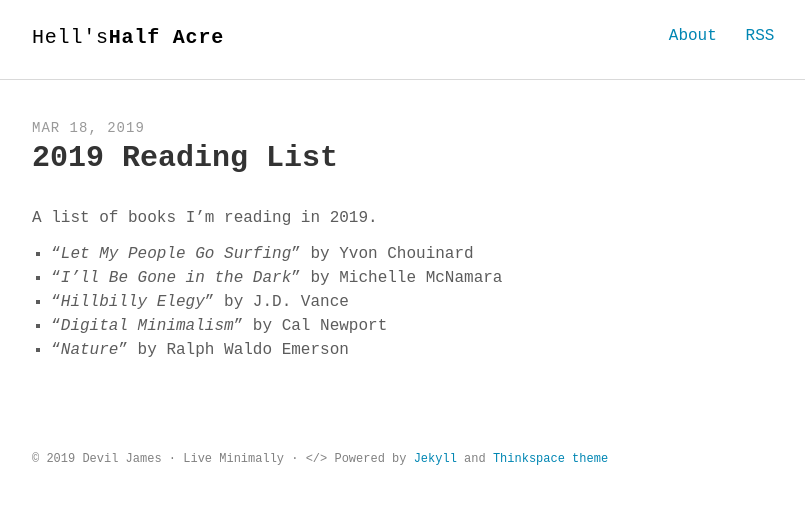
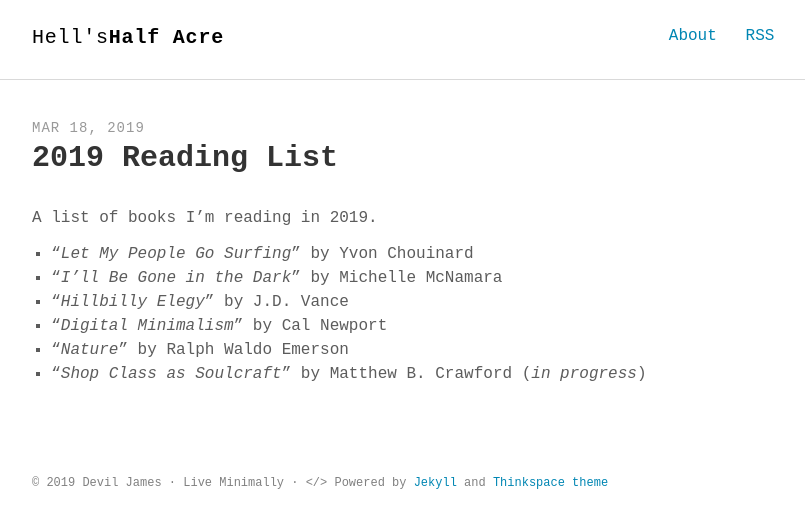
Before and after one commit to chevrenoire/chevrenoire.github.io, a Jekyll site: the page built from _posts/2019-03-18-Reading-List-2019.md, in a window 1280 px wide. Shown: the top 528 px of the page, without its empty margins (232-1037 px from the left). Built offline with Jekyll 4.4.1, drawn with Linux system fonts in a browser that asks for light colours; some web fonts are replaced.

Commit message:
New book

```diff
--- a/_posts/2019-03-18-Reading-List-2019.md
+++ b/_posts/2019-03-18-Reading-List-2019.md
@@ -11,3 +11,4 @@ A list of books I'm reading in 2019.
 3. "_Hillbilly Elegy_" by J.D. Vance
 4. "_Digital Minimalism_" by Cal Newport
 5. "_Nature_" by Ralph Waldo Emerson
+6. "_Shop Class as Soulcraft_" by Matthew B. Crawford (_in progress_)
```
